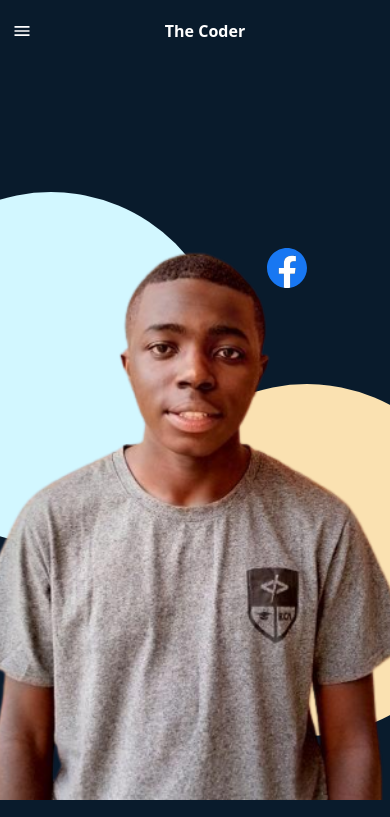
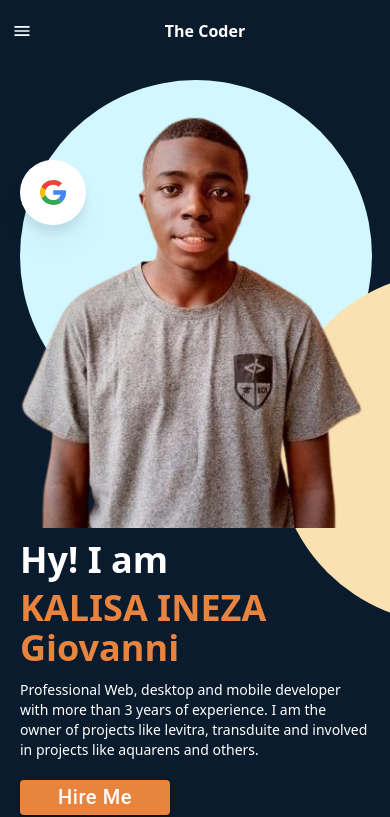
Before and after one commit to the-coder-kalisa/portofolio, a React (Vite) app: page / in a window 390 px wide. Shown: the top 817 px of the page. Built offline with nearby package versions, Linux system fonts and the light colour scheme.

Commit message:
changed the responsiveness

```diff
--- a/src/components/Home.tsx
+++ b/src/components/Home.tsx
@@ -20,7 +20,7 @@ const Home: FC = () => {
     <div
       id="home"
       className={` ${phone === "tablet" || phone === "phone"
-        ? "flex-col-reverse pt-[10rem] px-5"
+        ? "flex-col-reverse pt-[3rem] px-5"
         : "pt-[5rem] pr-[15rem] pl-[5rem]"
         } justify-between items-center flex gap-3`}
     >
@@ -90,7 +90,7 @@ const Home: FC = () => {
           </div>
           <img
             src={Profile}
-            className="min-h-[40rem] object-cover min-w-[40rem] z-10 relative"
+            className={`object-cover z-10 relative sm:min-w-[40rem] h-[30rem] w-[30rem] sm:min-h-[40rem]`}
             alt="me"
           />
         </div>
```
